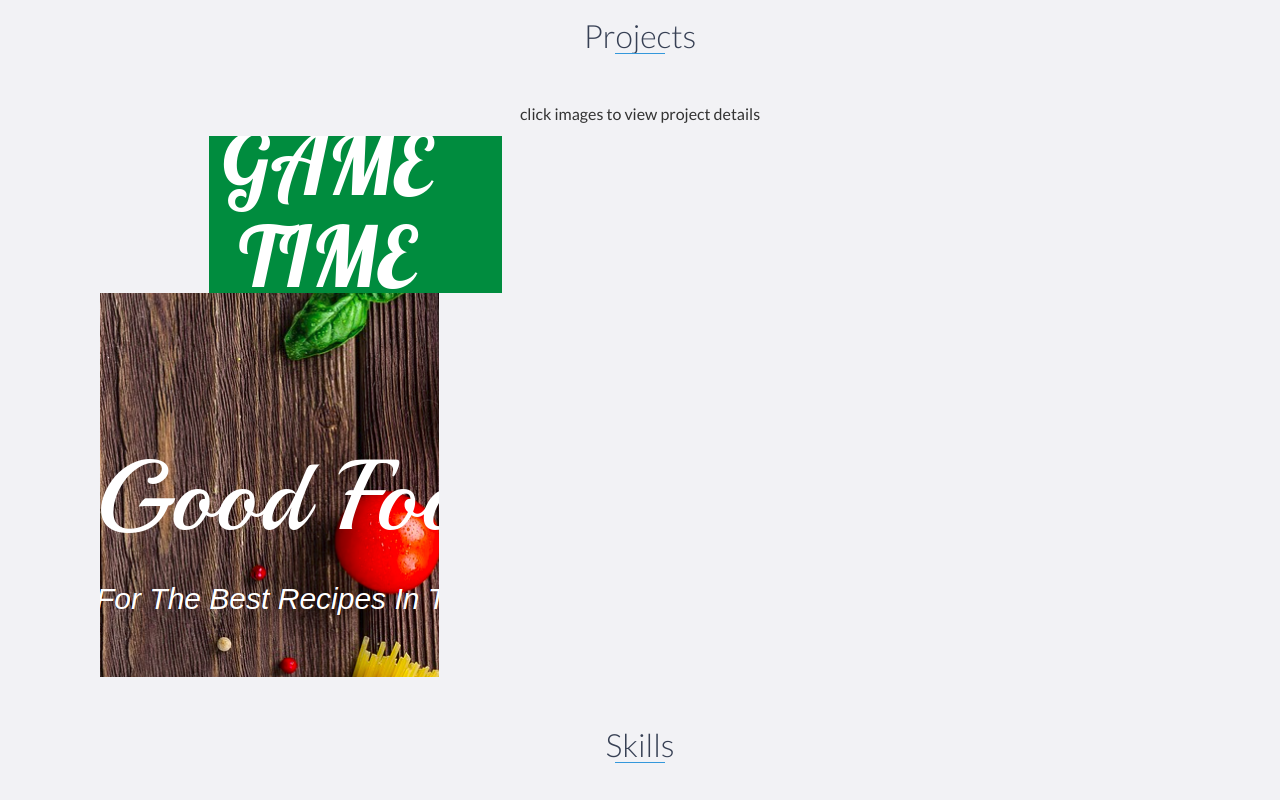
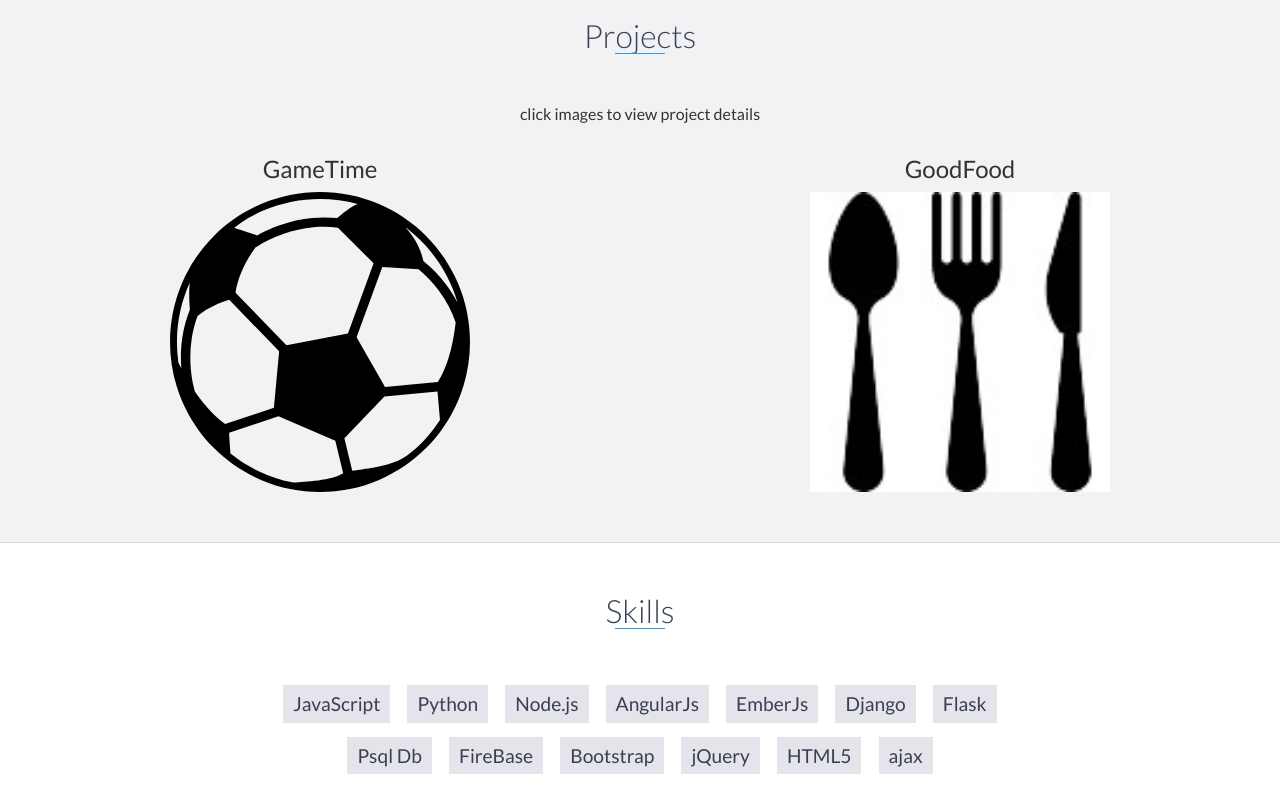
Before and after one commit to huudi001/portfolio, a website: page index.html in a window 1280 px wide. Shown: the part 1140-1940 px from the top of the page. Drawn offline with nearby package versions, Linux system fonts and the light colour scheme.

Commit message:
added styling

```diff
--- a/index.html
+++ b/index.html
@@ -50,7 +50,7 @@
         <div id="lead-content">
             <h1>Khalid Hassan</h1>
             <h2>Software Engineer</h2>
-            <img src="images/khalid.jpg" style="width:300px; height: 300px; border-radius:50%;" />
+            <img src="images/khalid.jpg" style="width:200px; height: 200px; border-radius:50%;" />
         </div>
         <!-- End #lead-content -->
 
@@ -79,12 +79,13 @@
     </div>
     <!-- End #about -->
     <div id="projects" class="background-alt">
-        <h2 class="heading">Projects</h2>
+      <h2 class="heading">Projects</h2>
+
         <p class="text-center">click images to view project details</p>
-        <div class="container">
             <div class="row">
               <div class="col-md-6">
-                  <img src="images/game.png" data-toggle="modal" data-target="#myModal">
+              <h3>GameTime</h3>
+                  <img src="images/footbal.svg" class="img-responsive" width="300" height="300" data-toggle="modal" data-target="#myModal" style="display: inline-block;">
 
                     <div id="myModal" class="modal fade" role="dialog">
                       <div class="modal-dialog">
@@ -111,8 +112,11 @@
 
                       </div>
                     </div>
+                  </div>
                     <div class="col-md-6">
-                        <img src="images/f.png" data-toggle="modal" data-target="#myModal1" >
+                      <h3>GoodFood</h3>
+
+                        <img src="images/f2.jpg" data-toggle="modal" data-target="#myModal1" style="display:inline-block;" width="300" height="300">
 
                           <div id="myModal1" class="modal fade" role="dialog">
                             <div class="modal-dialog">
```
Also changed, not shown: images/f2.jpg (added), images/footbal.svg (added).
